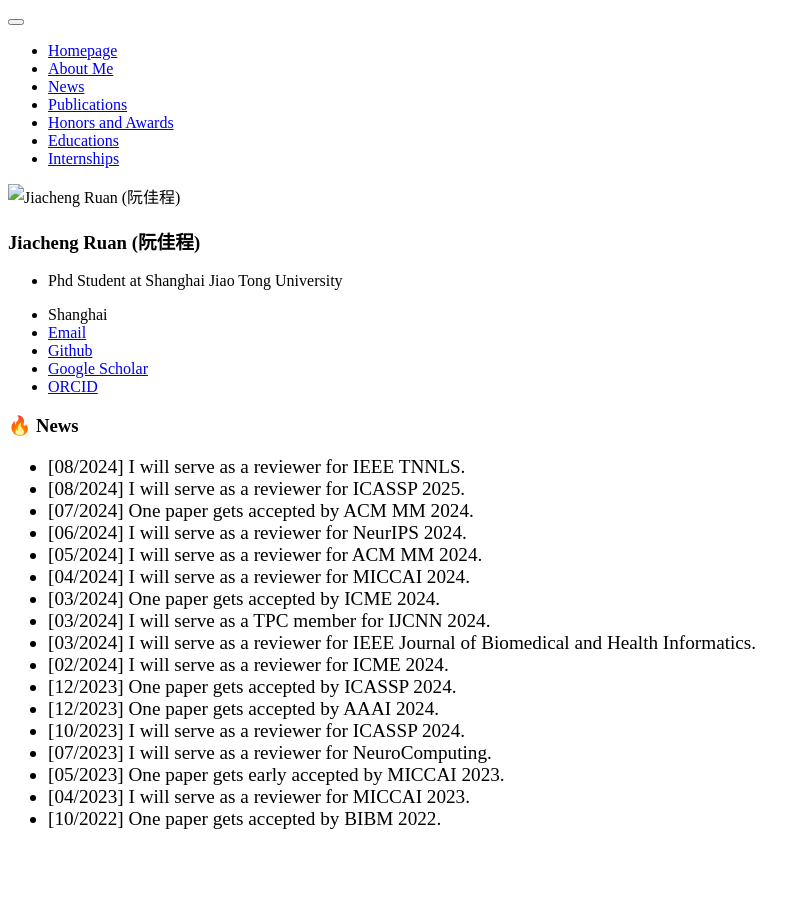
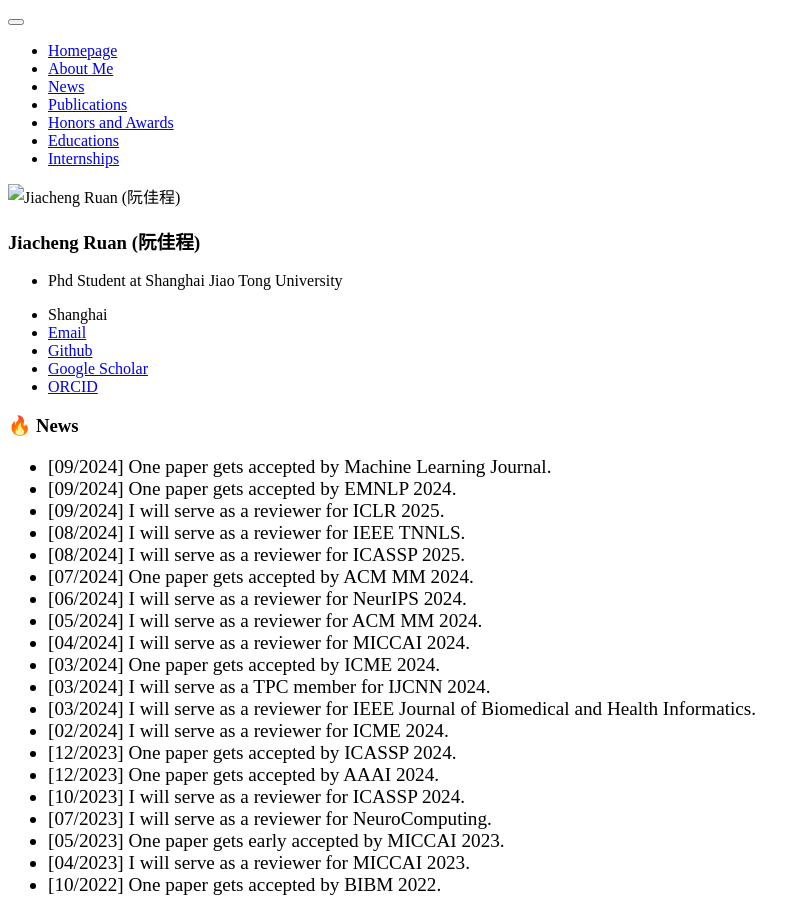
Before and after one commit to JCruan519/JCruan519.github.io, a Jekyll site: the page built from _pages/includes/news.md, in a window 1280 px wide. Shown: the whole page, without its empty margins (0-810 px from the left). Built offline with Jekyll 4.4.1, drawn with Linux system fonts in a browser that asks for light colours; our own code applies the rules of GitHub Pages for plain Markdown files.

Commit message:
update 202409

```diff
--- a/_pages/includes/news.md
+++ b/_pages/includes/news.md
@@ -1,6 +1,9 @@
 # 🔥 News
 
 <div class='paper-box-text' style="font-size: larger;" markdown="1">
+- [09/2024] One paper gets accepted by Machine Learning Journal.
+- [09/2024] One paper gets accepted by EMNLP 2024.
+- [09/2024] I will serve as a reviewer for ICLR 2025.
 - [08/2024] I will serve as a reviewer for IEEE TNNLS.
 - [08/2024] I will serve as a reviewer for ICASSP 2025.
 - [07/2024] One paper gets accepted by ACM MM 2024.
```
Also changed, not shown: _pages/includes/others.md (+1 -0 lines), _pages/includes/pub.md (+1 -1 lines).
